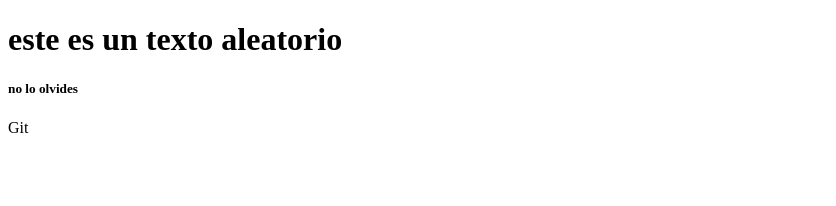
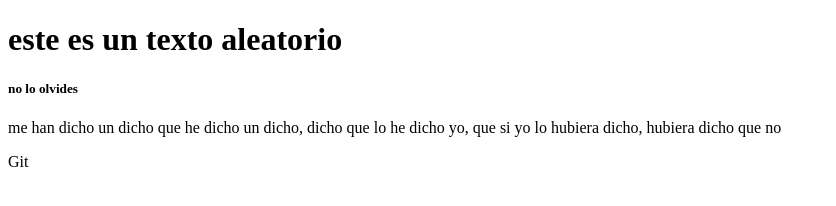
Before and after one commit to mayteloisa/30032023, a plain HTML site: page segundo.html in a window 1280 px wide. Shown: the whole page, without its empty margins (0-836 px from the left). Drawn offline with Linux system fonts and the light colour scheme.

Commit message:
este es mi tercer commit

```diff
--- a/segundo.html
+++ b/segundo.html
@@ -9,5 +9,6 @@
 <body>
     <h1> este es un texto aleatorio</h1>
     <h5>no lo olvides </h5>
+    <p> me han dicho un dicho que he dicho un dicho, dicho que lo he dicho yo, que si yo lo hubiera dicho, hubiera dicho que no</p>
 </body>
 </html>Git
```
